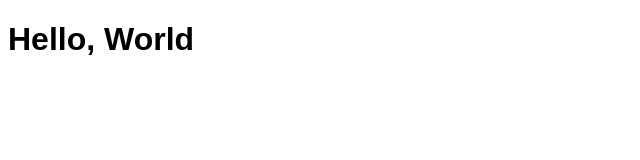
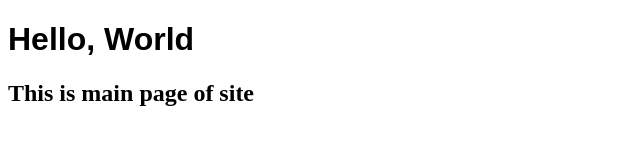
Before and after one commit to vegsemd/hello-world, a plain HTML site: page index.html in a window 1280 px wide. Shown: the whole page, without its empty margins (0-640 px from the left). Drawn offline with Linux system fonts and the light colour scheme.

Commit message:
modified index.html

```diff
--- a/index.html
+++ b/index.html
@@ -6,5 +6,6 @@
 </head>
 <body>
 	<h1 style="font-family: sans-serif;">Hello, World</h1>
+	<h2>This is main page of site</h2>
 </body>
 </html>
```
